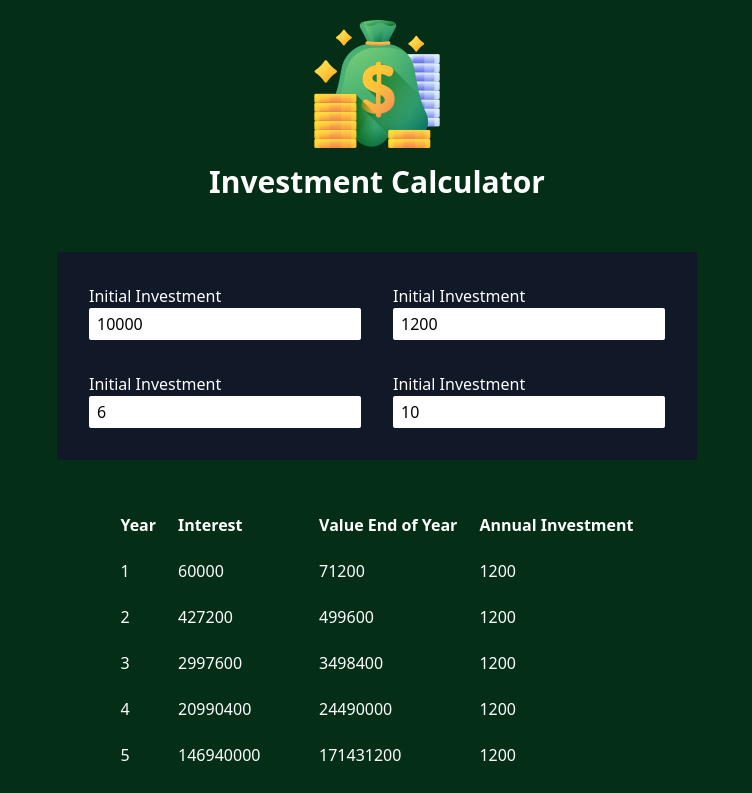
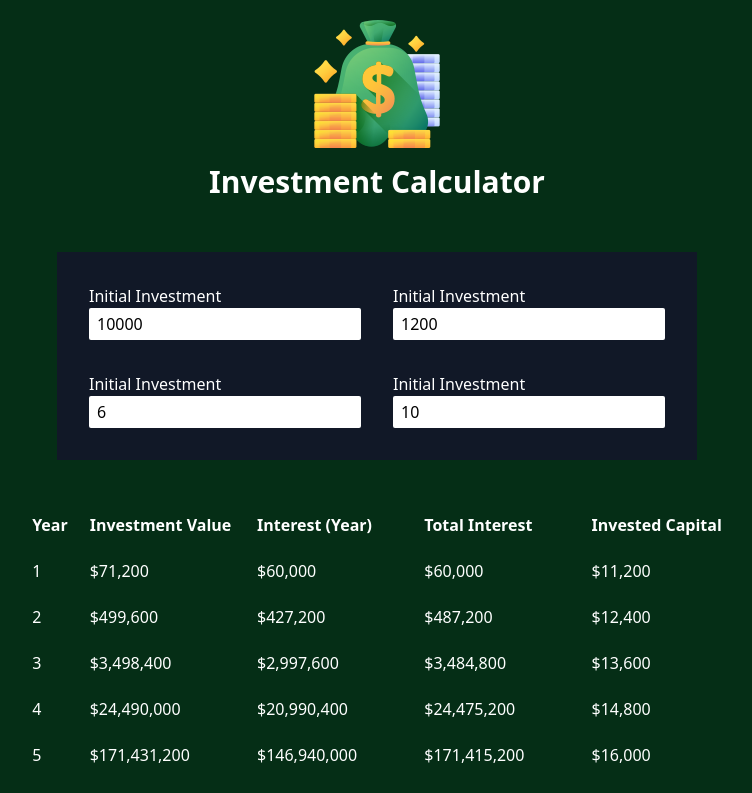
Before and after one commit to Asef00/react-investment-calculator, a React (Vite) app: page / in a window 1280 px wide. Shown: the top 793 px of the page, without its empty margins (263-1015 px from the left). Built offline with nearby package versions, Linux system fonts and the light colour scheme.

Commit message:
feat: rebuild results table to show the desired data

```diff
--- a/src/components/ResultsTable.tsx
+++ b/src/components/ResultsTable.tsx
@@ -1,5 +1,5 @@
 import { FormData } from '../types'
-import { calculateInvestmentResults } from '../utils/invetments'
+import { calculateInvestmentResults, formatter } from '../utils/invetments'
 
 type Props = {
   data: FormData
@@ -8,6 +8,11 @@ type Props = {
 export default function ResutlsTable({ data }: Props) {
   const resultData = calculateInvestmentResults(data)
 
+  const initialInvestment =
+    resultData[0].valueEndOfYear -
+    resultData[0].interest -
+    resultData[0].annualInvestment
+
   console.log(resultData)
 
   return (
@@ -15,19 +20,30 @@ export default function ResutlsTable({ data }: Props) {
       <table className="mx-auto my-8 border-spacing-5 border-separate">
         <thead className="text-left">
           <th>Year</th>
-          <th>Interest</th>
-          <th>Value End of Year</th>
-          <th>Annual Investment</th>
+          <th>Investment Value</th>
+          <th>Interest (Year)</th>
+          <th>Total Interest</th>
+          <th>Invested Capital</th>
         </thead>
         <tbody>
-          {resultData.map((item) => (
-            <tr key={item.year}>
-              <td>{item.year}</td>
-              <td>{item.interest}</td>
-              <td>{item.valueEndOfYear}</td>
-              <td>{item.annualInvestment}</td>
-            </tr>
-          ))}
+          {resultData.map((item) => {
+            const totalInterest =
+              item.valueEndOfYear -
+              item.annualInvestment * item.year -
+              initialInvestment
+
+            const totalAmountInvested = item.valueEndOfYear - totalInterest
+
+            return (
+              <tr key={item.year}>
+                <td>{item.year}</td>
+                <td>{formatter.format(item.valueEndOfYear)}</td>
+                <td>{formatter.format(item.interest)}</td>
+                <td>{formatter.format(totalInterest)}</td>
+                <td>{formatter.format(totalAmountInvested)}</td>
+              </tr>
+            )
+          })}
         </tbody>
       </table>
     </>
```
